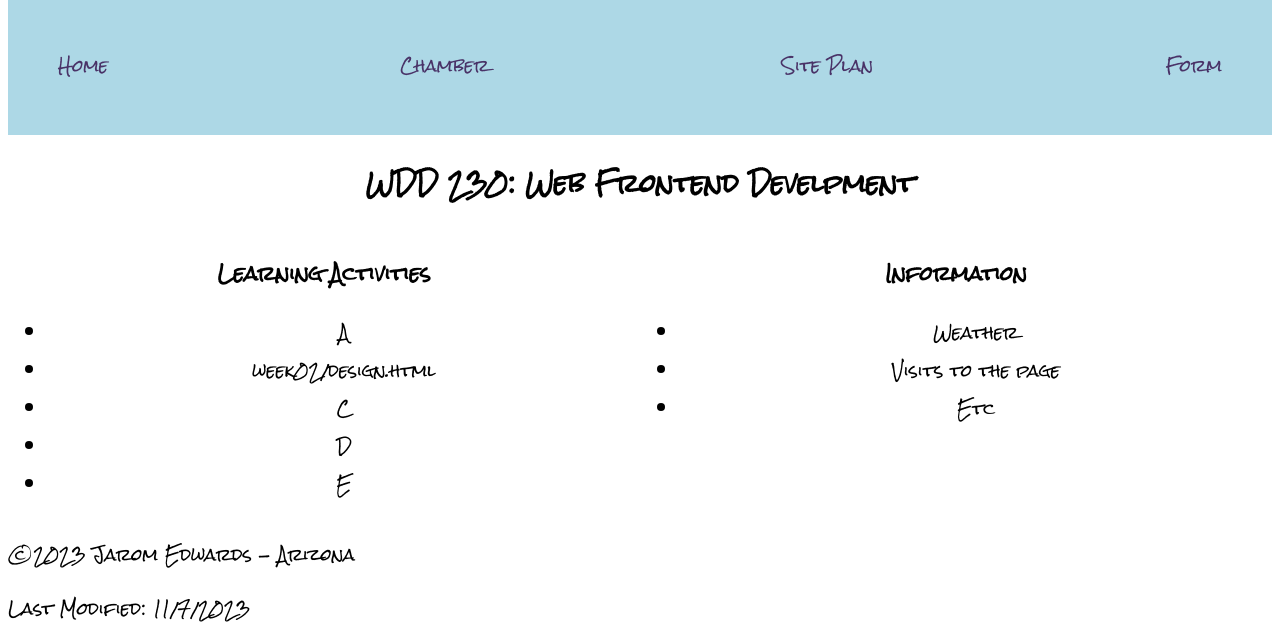
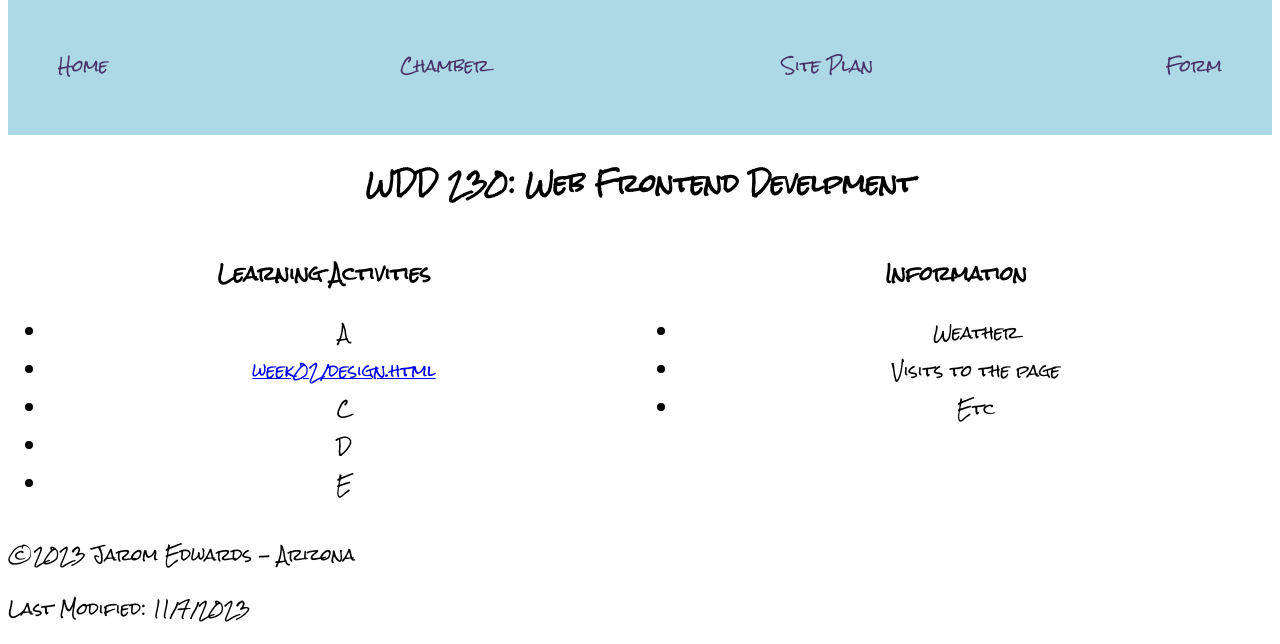
Before and after one commit to jaromjedwards/wdd230, a plain HTML site: page index.html in a window 1280 px wide. Shown: the part 256-900 px from the top of the page. Drawn offline with Linux system fonts and the light colour scheme; a web font is replaced by a local one.

Commit message:
working link

```diff
--- a/index.html
+++ b/index.html
@@ -28,7 +28,7 @@
             <h3>Learning Activities</h3>
             <ul>
                 <li><a href="#"></a>A</li>
-                <li><a href="week2/design.html"></a>week02/design.html</li>
+                <li><a href="week2/design.html">week02/design.html</a></li>
                 <li><a href="#"></a>C</li>
                 <li><a href="#"></a>D</li>
                 <li><a href="#"></a>E</li>
```
